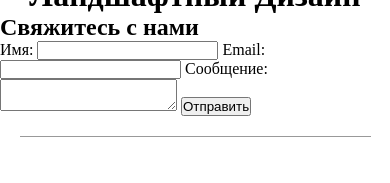
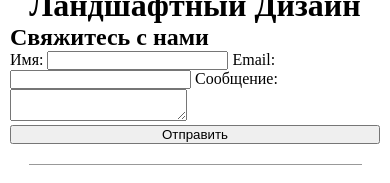
Before and after one commit to kris212006/greeneden, a plain HTML site: page contact.html in a window 390 px wide. Shown: the part 103-286 px from the top of the page. Drawn offline with Linux system fonts and the light colour scheme.

Commit message:
Update style.css

```diff
--- a/style.css
+++ b/style.css
@@ -1,3 +1,14 @@
+@media (max-width: 600px) {
+            body {
+                padding: 10px;
+            }
+            .container {
+                padding: 15px;
+            }
+            button {
+                width: 100%;
+            }
+        }
 div {
     display: block;
     unicode-bidi: isolate;
```
